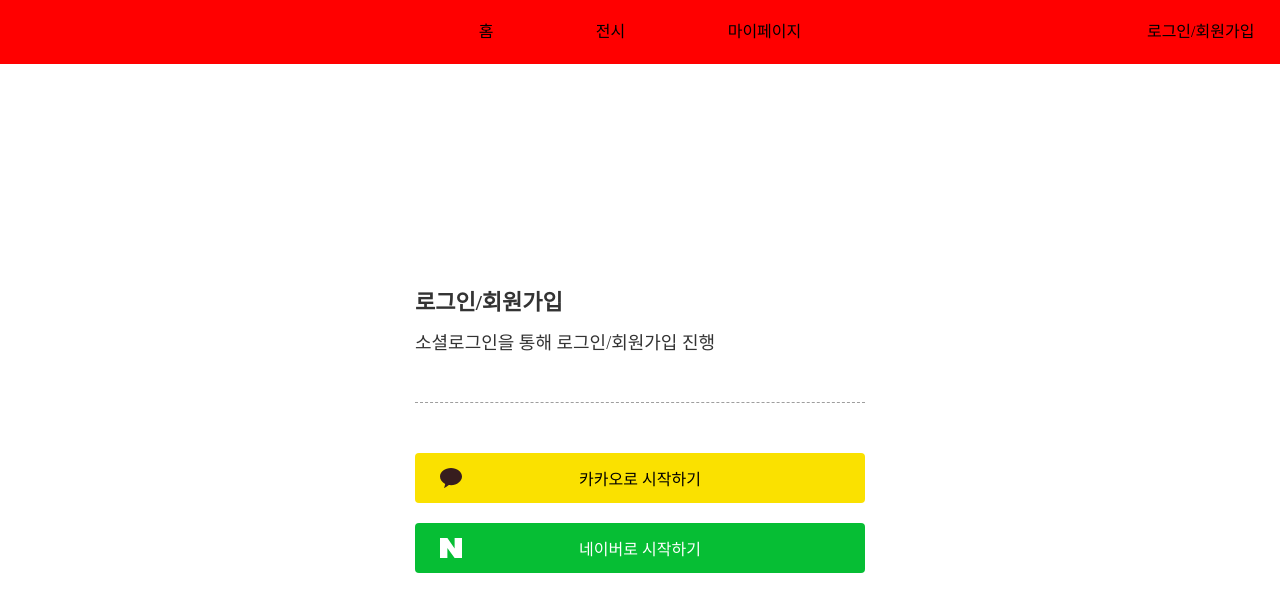
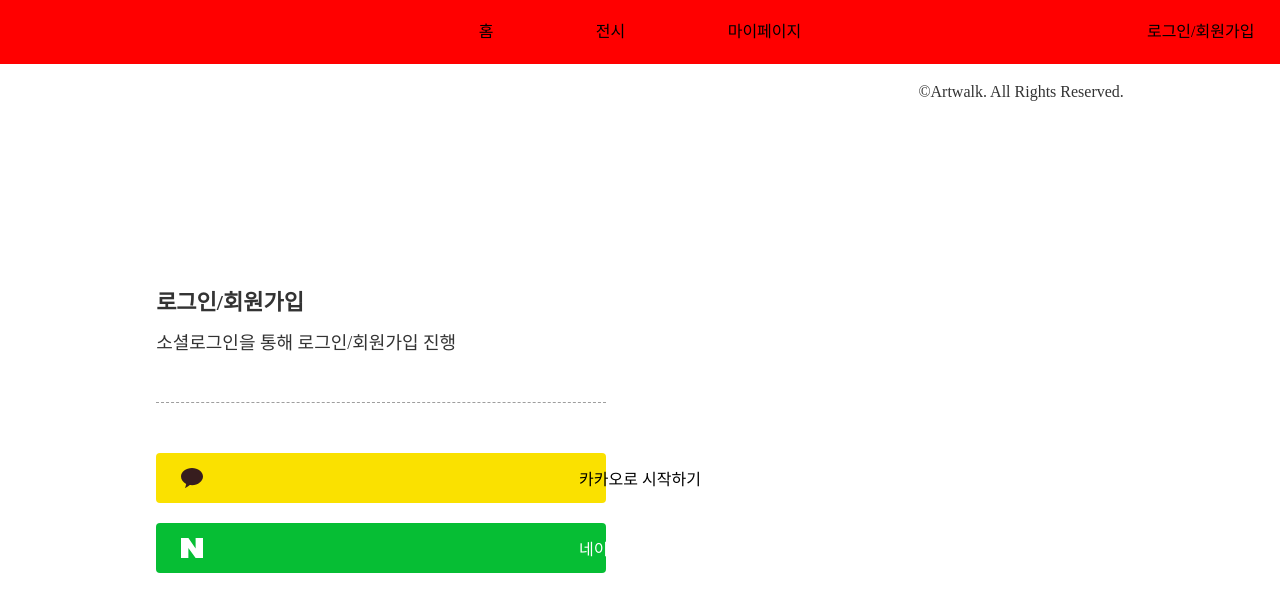
Before and after one commit to 23-2-Media-Project/front, a React (Create React App) app: page /signup in a window 1280 px wide. Shown: the top 612 px of the page. Built offline with nearby package versions, Linux system fonts and the light colour scheme; a web font is replaced by a local one.

Commit message:
feature: 하단 라이선스 텍스트 컴포넌트 생성 및 적용

```diff
--- /dev/null
+++ b/src/components/signup/BottomText.jsx
@@ -0,0 +1,13 @@
+import React from "react";
+import styled from "styled-components";
+
+// 라이선스 관련 하단 텍스트
+const BottomText = () => {
+  return <Text>©Artwalk. All Rights Reserved.</Text>;
+};
+
+const Text = styled.div`
+  margin: 20px auto 0;
+  font-size: 16px;
+`;
+export default BottomText;
--- a/src/pages/SignupPage.jsx
+++ b/src/pages/SignupPage.jsx
@@ -3,6 +3,8 @@ import "../styles/Signup.scss";
 
 import { ReactComponent as KakaoIcon } from "../assets/icons/kakao-logo.svg";
 import { ReactComponent as NaverIcon } from "../assets/icons/naver-logo.svg";
+
+import BottomText from "../components/signup/BottomText";
 
 /* TODO: 로그인/회원가입 페이지
  * [ ] 소셜로그인 페이지 퍼블리싱
@@ -30,6 +32,7 @@ const SignupPage = () => {
           </button>
         </div>
       </div>
+      <BottomText />
     </div>
   );
 };
```
